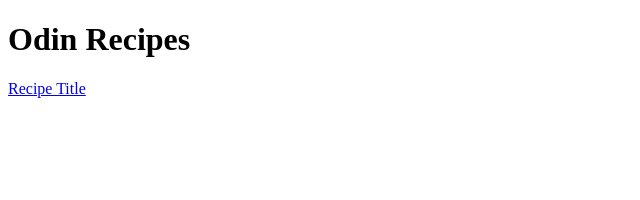
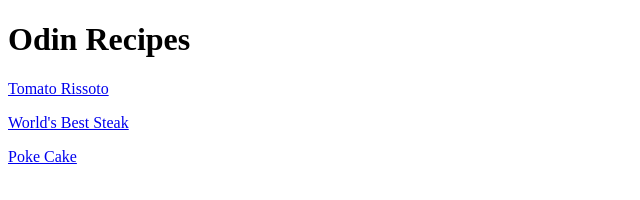
Before and after one commit to andjrue/odin-recipes, a plain HTML site: page index.html in a window 1280 px wide. Shown: the whole page, without its empty margins (0-640 px from the left). Drawn offline with Linux system fonts and the light colour scheme.

Commit message:
Complete index

```diff
--- a/index.html
+++ b/index.html
@@ -6,6 +6,8 @@
     </head>
     <body>
         <h1>Odin Recipes</h1>
-        <a href="recipes/risotto.html">Recipe Title</a>
+        <a href="recipes/risotto.html">Tomato Rissoto</a>
+        <p><a href="recipes/steak.html">World's Best Steak</a></p>
+        <p><a href=recipes/poke-cake.html>Poke Cake</a></p>
     </body>
 </html>
```
